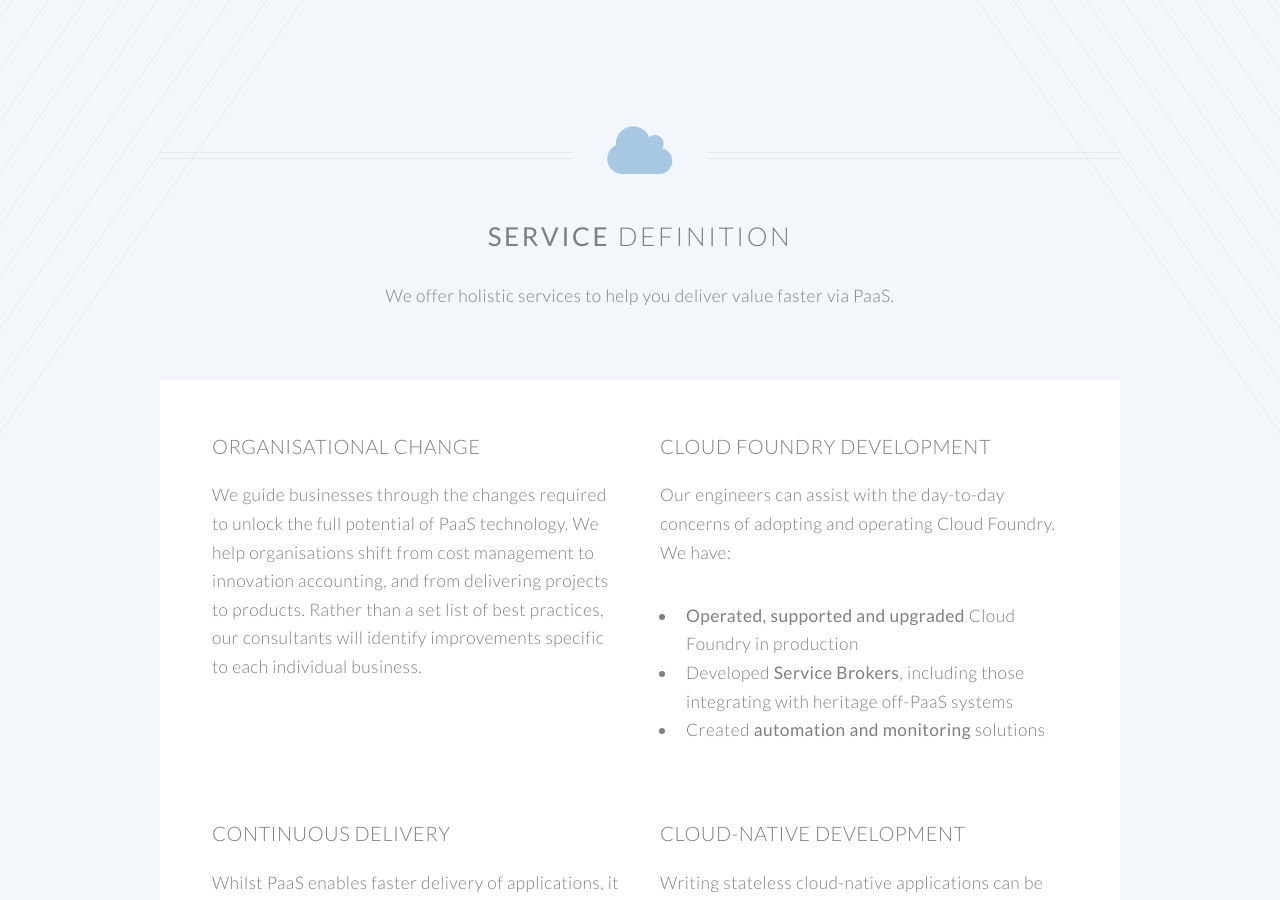
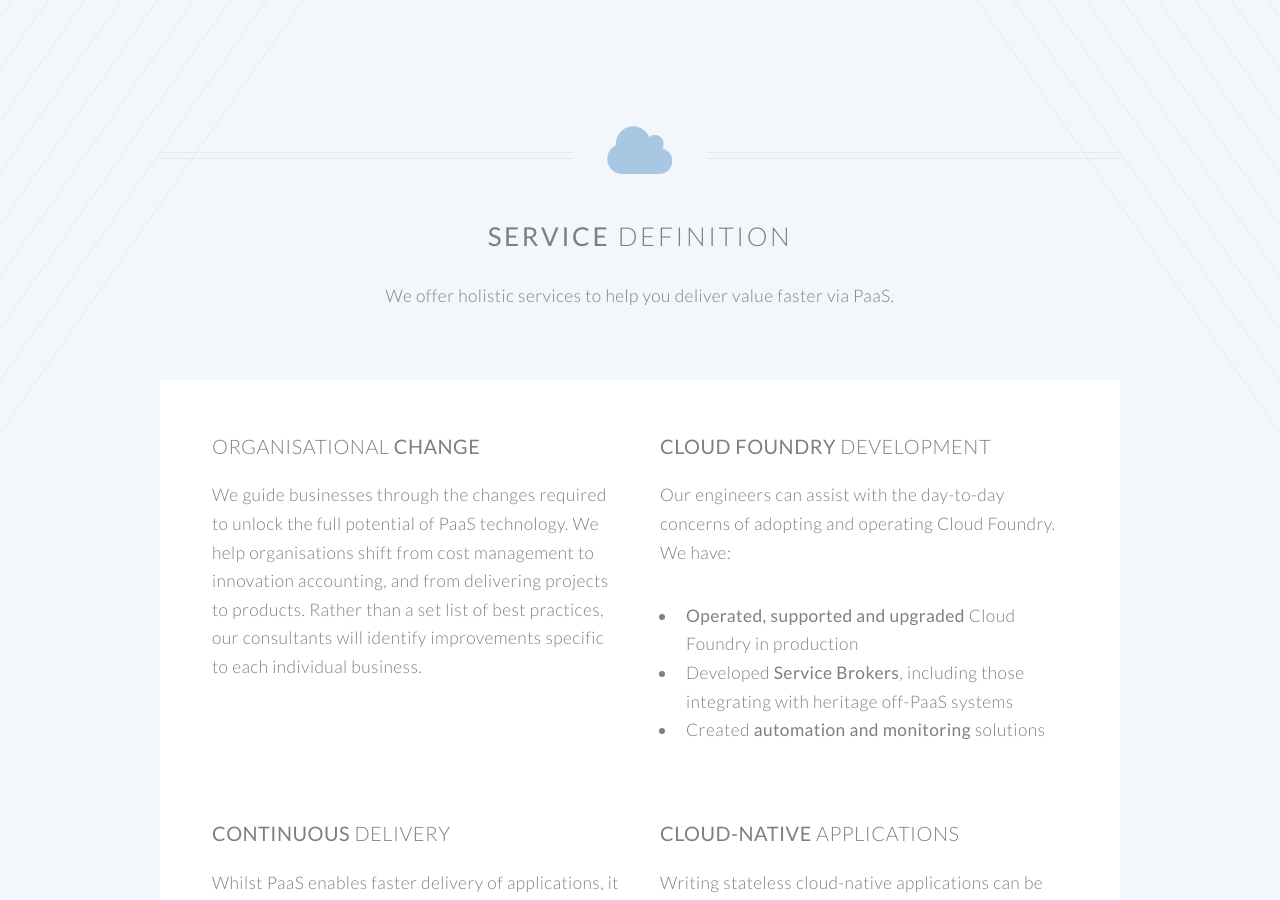
Before and after one commit to DanielJonesEB/engineerbetter.com, a Jekyll site: the page built from cloud-foundry.html, in a window 1280 px wide and 900 px high. Built offline with Jekyll 4.4.1, drawn with Linux system fonts in a browser that asks for light colours.

Commit message:
highlight key words on service page

```diff
--- a/cloud-foundry.html
+++ b/cloud-foundry.html
@@ -22,7 +22,7 @@
                     <div class="6u 12u(narrower)">
                       <section>
                         <header>
-                          <h3>Organisational change</h3>
+                          <h3>Organisational <strong>change</strong></h3>
                         </header>
                         <p>We guide businesses through the changes required to unlock the full potential of PaaS technology. We help organisations shift from cost management to innovation accounting, and from delivering projects to products. Rather than a set list of best practices, our consultants will identify improvements specific to each individual business.</p>
                       </section>
@@ -30,7 +30,7 @@
                     <div class="6u 12u(narrower)">
                       <section>
                         <header>
-                          <h3>Cloud Foundry Development</h3>
+                          <h3><strong>Cloud Foundry</strong> Development</h3>
                         </header>
                         <p>Our engineers can assist with the day-to-day concerns of adopting and operating Cloud Foundry. We have: </p>
                         <ul class="default">
@@ -46,7 +46,7 @@
                     <div class="6u 12u(narrower)">
                       <section>
                         <header>
-                          <h3>Continuous Delivery</h3>
+                          <h3><strong>Continuous</strong> Delivery</h3>
                         </header>
                         <p>Whilst PaaS enables faster delivery of applications, it is only realised if an organisation can harness that ability.</p>
                         <p>We build automated Continous Delivery pipelines which ensure that code gets into the hands of users as soon as it's proven to work.</p>
@@ -55,7 +55,7 @@
                     <div class="6u 12u(narrower)">
                       <section>
                         <header>
-                          <h3>Cloud-Native Development</h3>
+                          <h3><strong>Cloud-Native</strong> Applications</h3>
                         </header>
                         <p>Writing stateless cloud-native applications can be very different from the patterns that enterprise developers may be used to.</p>
                         <p>Our engineers are cloud-native by default, and we can <strong>upskill</strong> others via <strong>pair-programming</strong> and <strong>training</strong> courses.</p>
```
